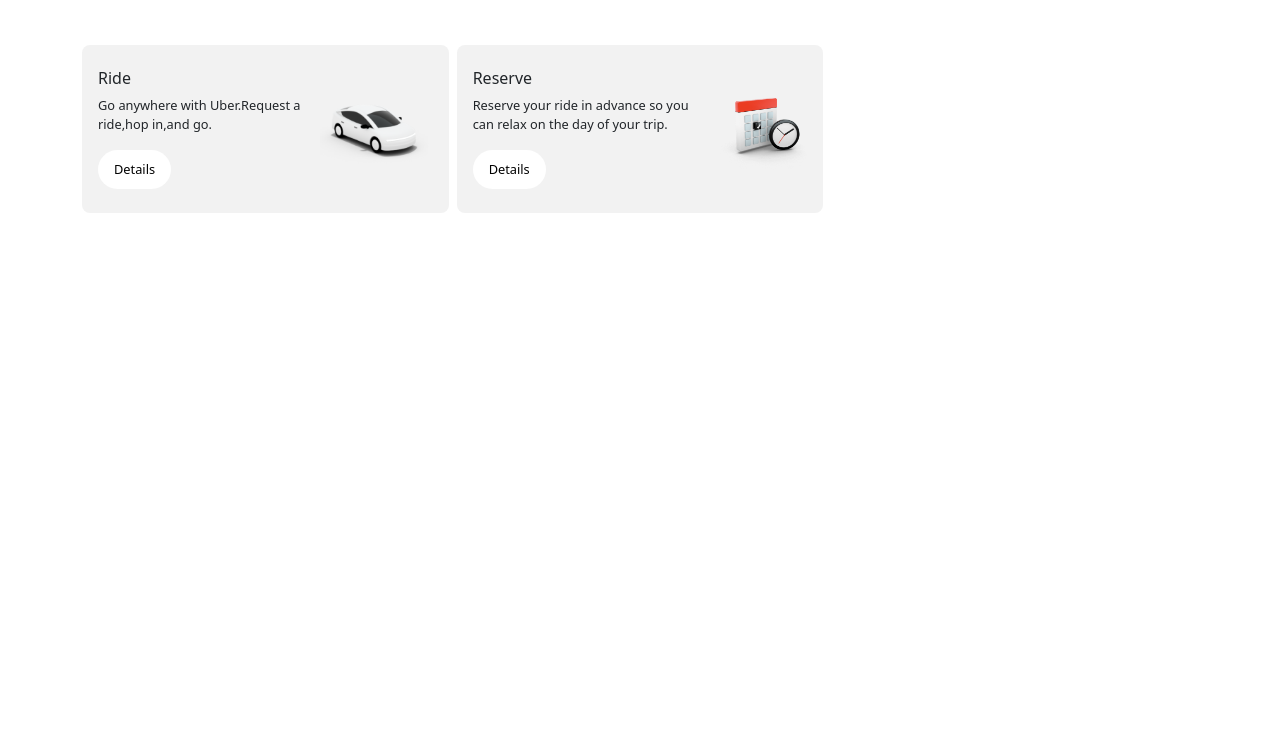
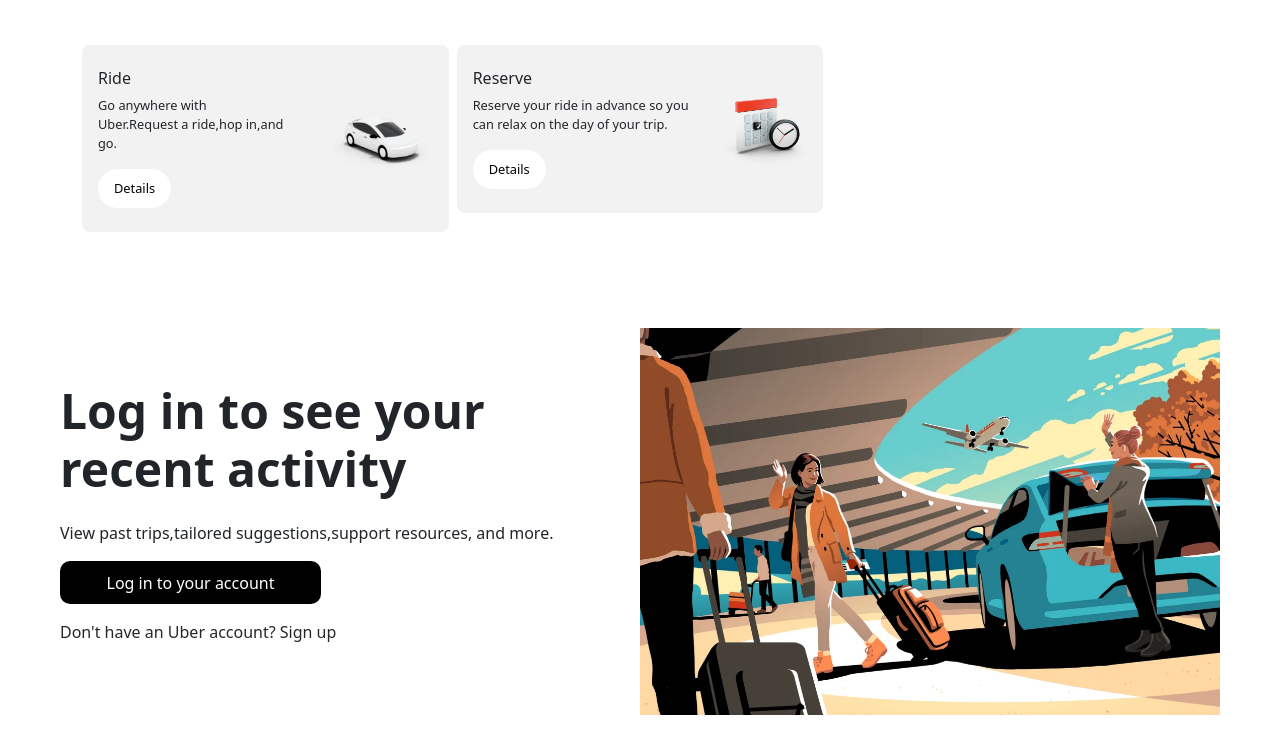
Before and after one commit to Ebi-manoj/Uber-Clone, a plain HTML site: page index.html in a window 1280 px wide. Shown: the part 650-1404 px from the top of the page. Before the commit the page ends 911 px from the top, so only its background shows below. Drawn offline with nearby package versions, Linux system fonts and the light colour scheme.

Commit message:
login-section

```diff
--- a/index.html
+++ b/index.html
@@ -162,7 +162,7 @@
           <div class="row g-2">
             <div class="col-md-6 col-lg-4">
               <div
-                class="wrapper rounded-3 d-flex align-items-center px-3 py-4 gap-2"
+                class="wrapper rounded-3 d-flex align-items-center px-3 py-4 gap-5"
               >
                 <div class="suggestion-text">
                   <h6>Ride</h6>
@@ -200,6 +200,42 @@
         </div>
       </div>
     </section>
+
+    <!--............ Login section........... -->
+
+    <section id="login" class="p-5">
+      <div class="container-fluid d-lg-flex align-items-center">
+        <!-- left -->
+        <div class="section-left">
+          <div class="section-text pe-lg-5">
+            <h1 class="mb-4">Log in to see your recent activity</h1>
+            <p class="mb-3">
+              View past trips,tailored suggestions,support resources, and more.
+            </p>
+          </div>
+          <div class="section-left-btns d-flex flex-column">
+            <button class="section-login-btn w-75 mb-3">
+              Log in to your account
+            </button>
+            <a href="" class="mb-3">Don't have an Uber account? Sign up</a>
+          </div>
+        </div>
+
+        <!-- right -->
+        <div
+          class="section-right d-flex align-items-center justify-content-center"
+        >
+          <img
+            class="img-fluid"
+            src="images/Airport-Fall.webp"
+            alt="airport-fall"
+          />
+        </div>
+      </div>
+    </section>
+
+    <!-- ............drive section............... -->
+
     <script
       src="https://kit.fontawesome.com/5899076747.js"
       crossorigin="anonymous"
--- a/style.css
+++ b/style.css
@@ -98,6 +98,34 @@ nav {
   font-weight: 500;
 }
 
+/* ...............section login............ */
+.section-right {
+  flex-basis: 50%;
+}
+.section-left {
+  flex-basis: 50%;
+}
+
+#login .section-left h1 {
+  font-size: 3rem;
+  font-weight: 700;
+}
+.section-login-btn {
+  padding: 0.6rem 0.8rem;
+  outline: none;
+  border: none;
+  background-color: black;
+  color: white;
+  font-size: 1rem;
+  border-radius: 10px;
+}
+.section-left-btns a {
+  text-decoration: none;
+  color: rgb(39, 39, 39);
+}
+.section-left-btns {
+  width: 60%;
+}
 /* .................Media queries.............. */
 
 @media (max-width: 768px) {
@@ -115,6 +143,12 @@ nav {
   .btn-see-price {
     background-color: white;
     color: black;
+  }
+  #login .section-left h1 {
+    font-size: 2rem;
+  }
+  .section-left-btns {
+    width: 100%;
   }
 }
 
```
